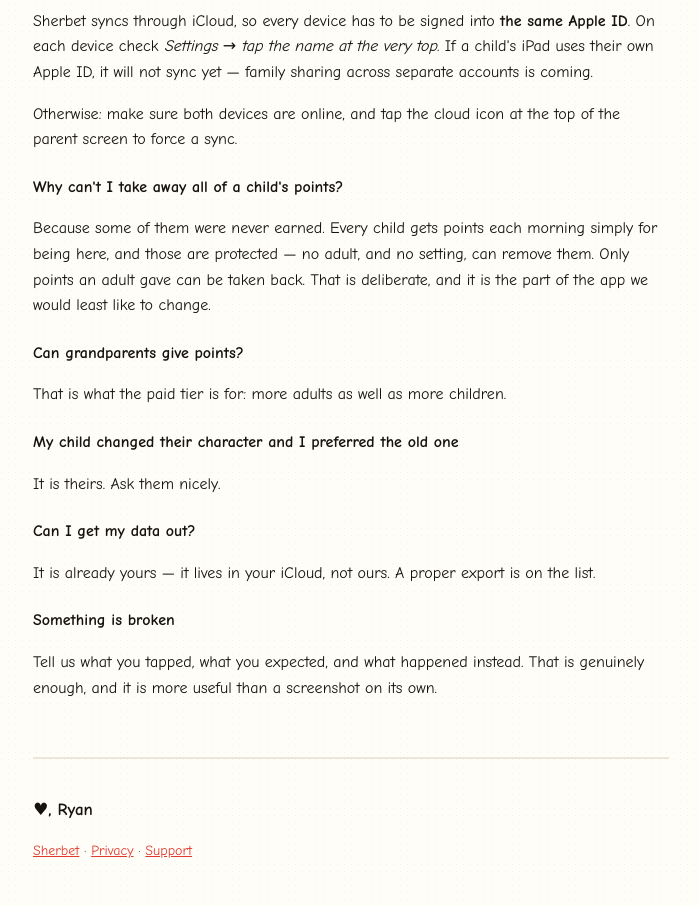
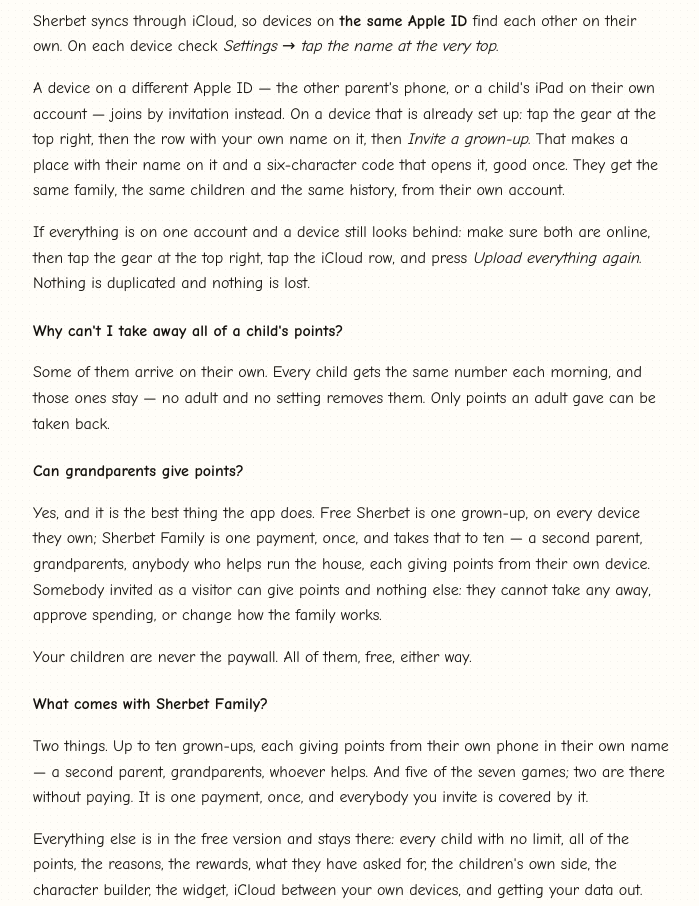
Before and after one commit to RyanBound/sherbet-site, a plain HTML site: page support.html in a window 1280 px wide. Shown: the part 420-1326 px from the top of the page, without its empty margins (289-988 px from the left). Drawn offline with Linux system fonts and the light colour scheme; a web font is replaced by a local one.

Commit message:
Correct the pricing, the sync claim, and what Sherbet Family includes

```diff
--- a/support.html
+++ b/support.html
@@ -35,20 +35,26 @@
 <h2>Common questions</h2>
 
 <h3>Points are not appearing on my child's iPad</h3>
-<p>Sherbet syncs through iCloud, so every device has to be signed into <strong>the same Apple ID</strong>. On each device check <em>Settings → tap the name at the very top</em>. If a child's iPad uses their own Apple ID, it will not sync yet — family sharing across separate accounts is coming.</p>
-<p>Otherwise: make sure both devices are online, and tap the cloud icon at the top of the parent screen to force a sync.</p>
+<p>Sherbet syncs through iCloud, so devices on <strong>the same Apple ID</strong> find each other on their own. On each device check <em>Settings → tap the name at the very top</em>.</p>
+<p>A device on a different Apple ID — the other parent's phone, or a child's iPad on their own account — joins by invitation instead. On a device that is already set up: tap the gear at the top right, then the row with your own name on it, then <em>Invite a grown-up</em>. That makes a place with their name on it and a six-character code that opens it, good once. They get the same family, the same children and the same history, from their own account.</p>
+<p>If everything is on one account and a device still looks behind: make sure both are online, then tap the gear at the top right, tap the iCloud row, and press <em>Upload everything again</em>. Nothing is duplicated and nothing is lost.</p>
 
 <h3>Why can't I take away all of a child's points?</h3>
-<p>Because some of them were never earned. Every child gets points each morning simply for being here, and those are protected — no adult, and no setting, can remove them. Only points an adult gave can be taken back. That is deliberate, and it is the part of the app we would least like to change.</p>
+<p>Some of them arrive on their own. Every child gets the same number each morning, and those ones stay — no adult and no setting removes them. Only points an adult gave can be taken back.</p>
 
 <h3>Can grandparents give points?</h3>
-<p>That is what the paid tier is for: more adults as well as more children.</p>
+<p>Yes, and it is the best thing the app does. Free Sherbet is one grown-up, on every device they own; Sherbet Family is one payment, once, and takes that to ten — a second parent, grandparents, anybody who helps run the house, each giving points from their own device. Somebody invited as a visitor can give points and nothing else: they cannot take any away, approve spending, or change how the family works.</p>
+<p>Your children are never the paywall. All of them, free, either way.</p>
+
+<h3>What comes with Sherbet Family?</h3>
+<p>Two things. Up to ten grown-ups, each giving points from their own phone in their own name — a second parent, grandparents, whoever helps. And five of the seven games; two are there without paying. It is one payment, once, and everybody you invite is covered by it.</p>
+<p>Everything else is in the free version and stays there: every child with no limit, all of the points, the reasons, the rewards, what they have asked for, the children's own side, the character builder, the widget, iCloud between your own devices, and getting your data out.</p>
 
 <h3>My child changed their character and I preferred the old one</h3>
 <p>It is theirs. Ask them nicely.</p>
 
 <h3>Can I get my data out?</h3>
-<p>It is already yours — it lives in your iCloud, not ours. A proper export is on the list.</p>
+<p>It is already yours — it lives in your iCloud, not ours. There is also a plain readable file: the gear, then <em>Settings → Export the whole family</em>. <em>Bring a family back</em>, on the same screen, reads one in again.</p>
 
 <h3>Something is broken</h3>
 <p>Tell us what you tapped, what you expected, and what happened instead. That is genuinely enough, and it is more useful than a screenshot on its own.</p>
```
Also changed, not shown: index.html (+2 -2 lines), privacy.html (+5 -4 lines).
